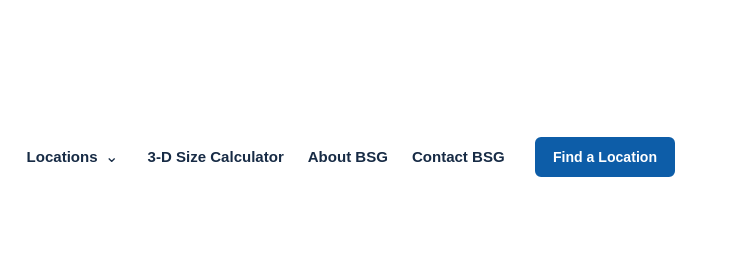
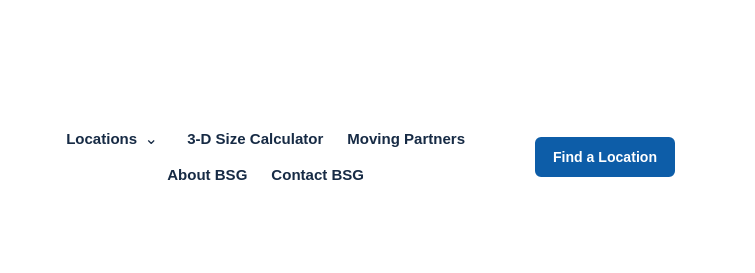
Before and after one commit to buffalostoragegroup/buffalo-storage-group-website, a plain HTML site: page index.html in a window 1280 px wide. Shown: the top 273 px of the page, 525-1280 px from the left. Drawn offline with Linux system fonts and the light colour scheme.

Commit message:
Update index.html

```diff
--- a/index.html
+++ b/index.html
@@ -36,6 +36,7 @@
           </div>
         </div>
         <a class="storage-calculator-link" href="storage-calculator.html">3-D Size Calculator</a>
+        <a href="trusted-moving-partners.html">Moving Partners</a>
         <a href="#about">About BSG</a>
         <a href="#contact">Contact BSG</a>
       </nav>
```
